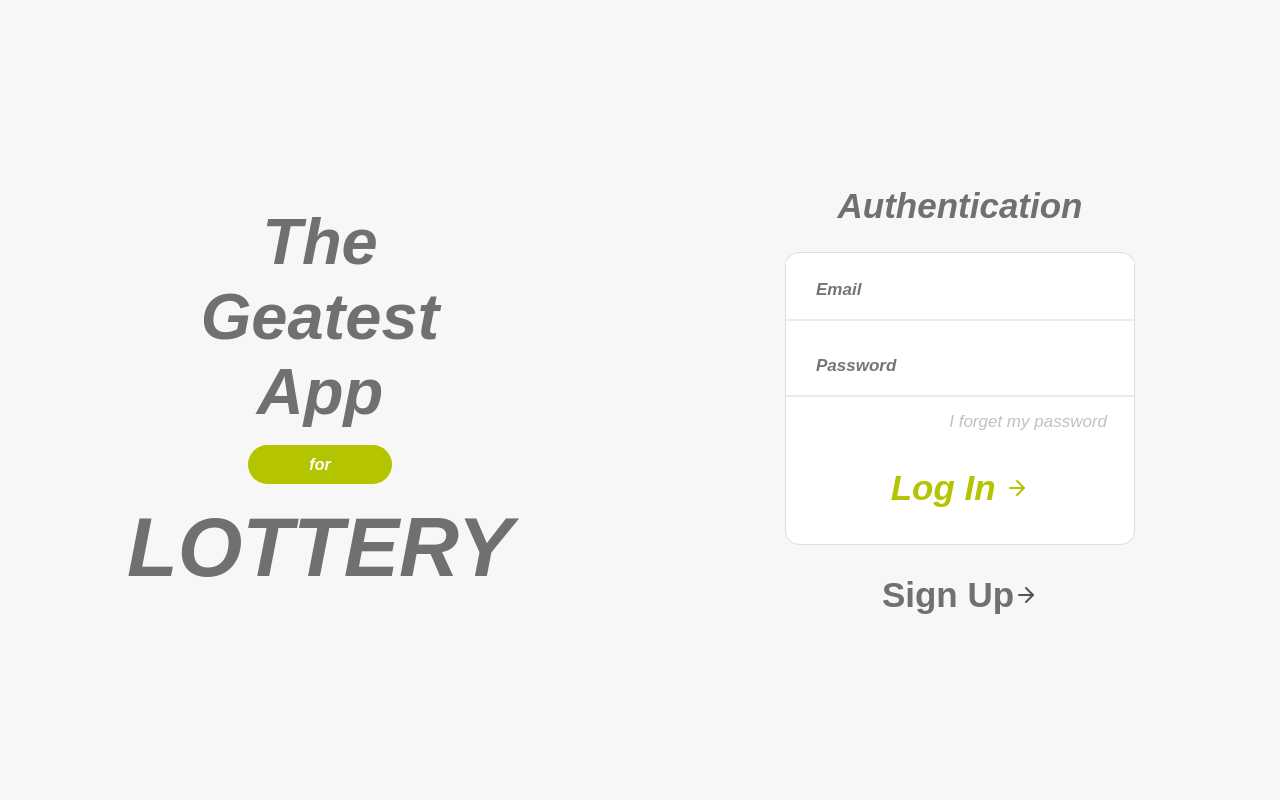
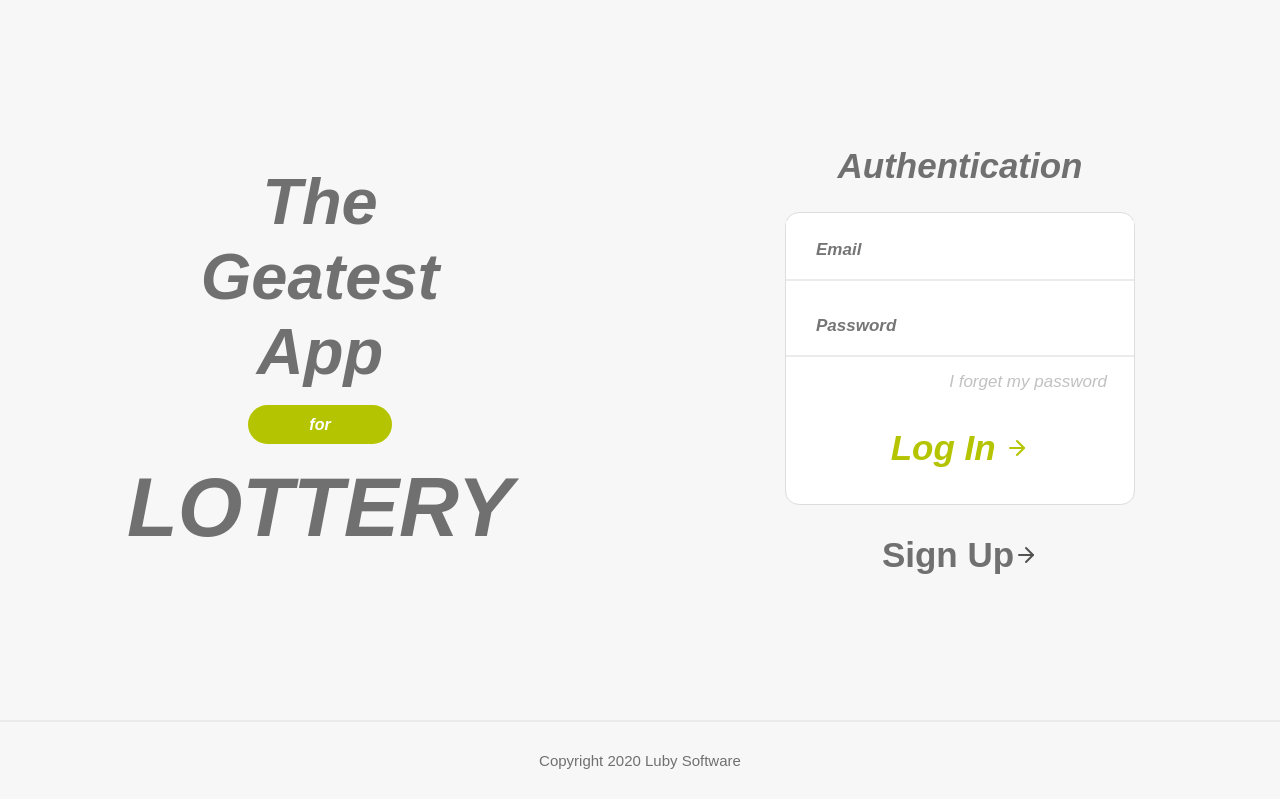
Before and after one commit to jonyreis/prova-react, a React (Create React App) app: page / in a window 1280 px wide. Built offline with nearby package versions, Linux system fonts and the light colour scheme.

Commit message:
feat: add Footer component

```diff
--- a/src/App.tsx
+++ b/src/App.tsx
@@ -3,12 +3,14 @@ import { BrowserRouter } from 'react-router-dom';
 import GlobalStyles from "./styles/globalStyles";
 
 import Routes from './routes';
+import Footer from "./components/Footer";
 
 
 const App: React.FC = () => (
   <BrowserRouter>
     <GlobalStyles />
     <Routes />
+    <Footer />
   </BrowserRouter>
 );
 
--- /dev/null
+++ b/src/components/Footer/index.tsx
@@ -0,0 +1,9 @@
+import { FooterContainer } from './styles'
+
+const Footer = () => {
+    return (
+        <FooterContainer>Copyright 2020 Luby Software</FooterContainer>
+    )
+}
+
+export default Footer
--- /dev/null
+++ b/src/components/Footer/styles.ts
@@ -0,0 +1,10 @@
+import styled from 'styled-components';
+
+export const FooterContainer = styled.footer`
+    background-color: #F7F7F7;
+    border-top: 2px solid #EBEBEB;
+    color: #707070;
+    font-size: 15px;
+    padding: 30px 0;
+    text-align: center;
+`
--- a/src/components/Intro/styles.ts
+++ b/src/components/Intro/styles.ts
@@ -8,7 +8,7 @@ export const IntroContainer = styled.section`
   justify-items: center;
   align-items: center;
 
-  height: 100vh;
+  height: calc(100vh - 80px);
   width: 100%;
   @media (max-width: 800px) {
     grid-template-columns: 1fr;
```
